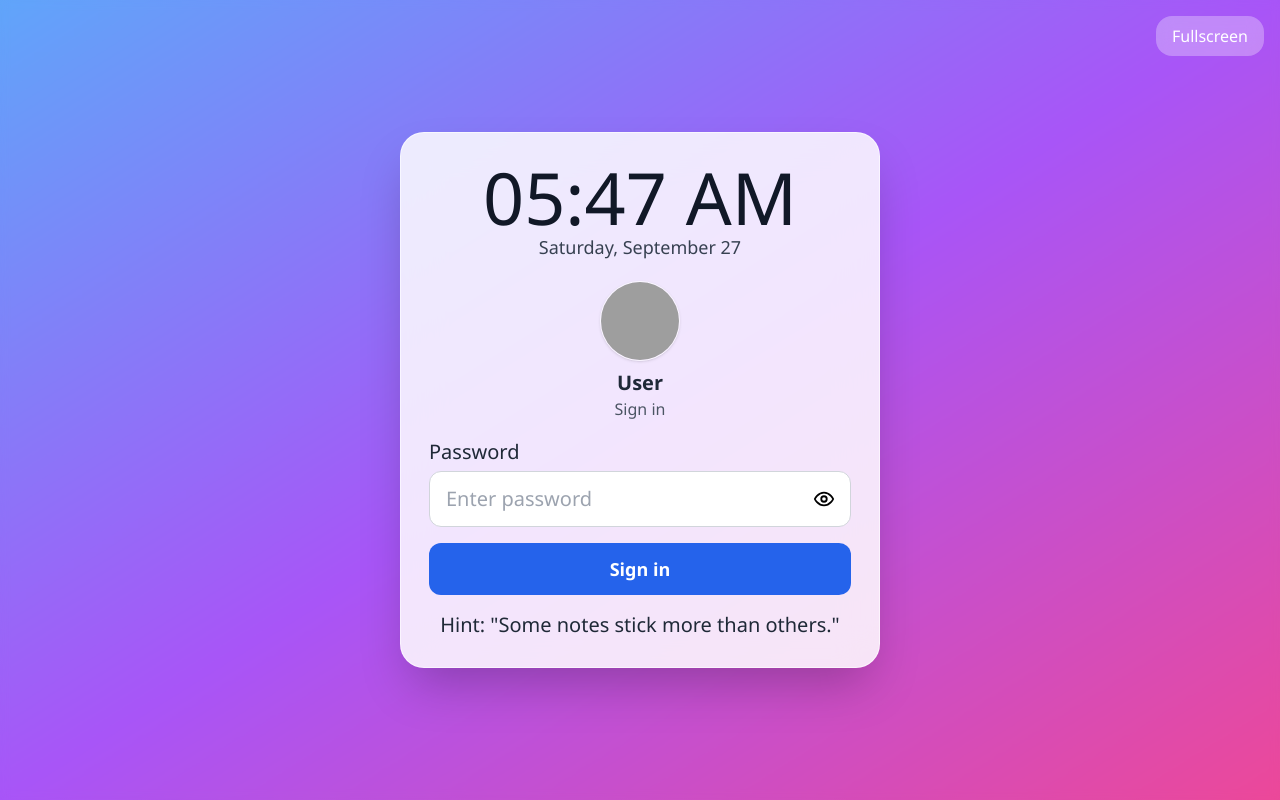
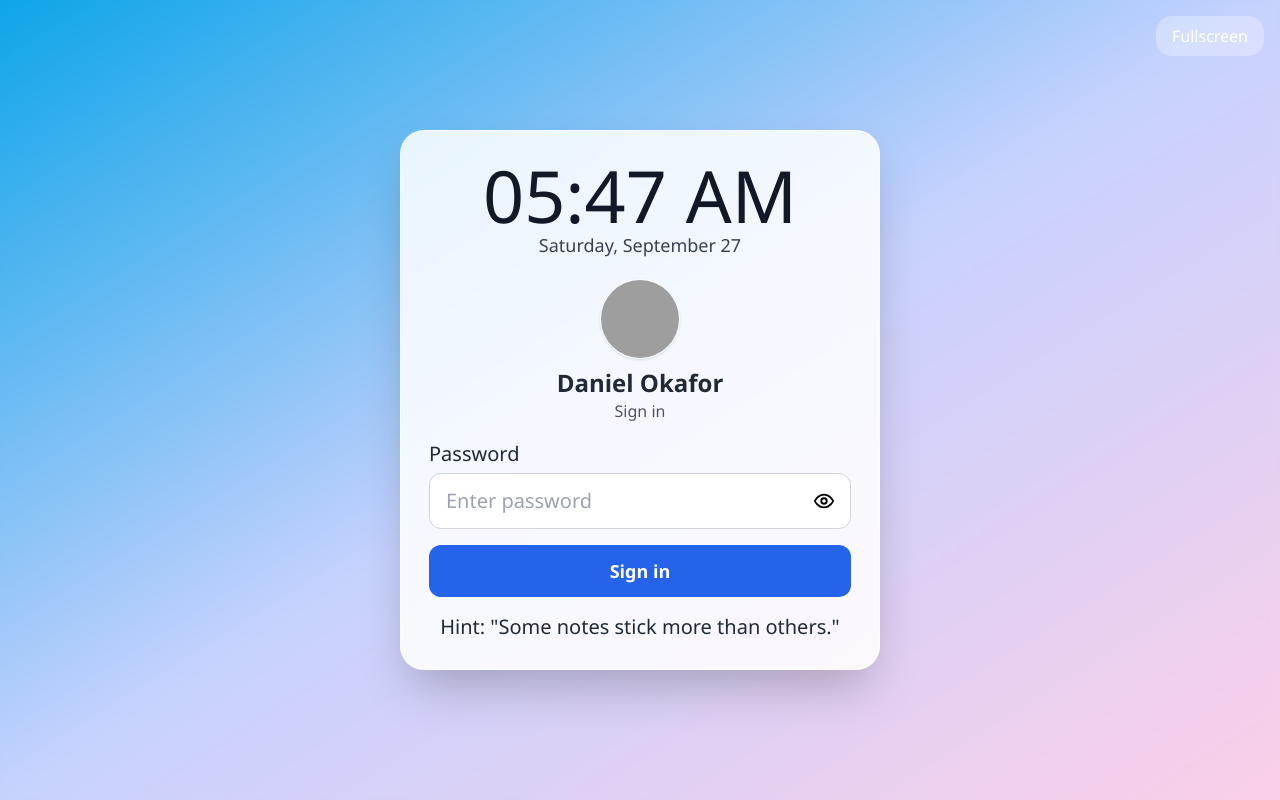
Before and after one commit to MissProtractor1213/DanielOkaforDesktop, a React (Create React App) app: page / in a window 1280 px wide. Built offline with nearby package versions, Linux system fonts and the light colour scheme; grey boxes are pictures that could not be loaded.

Commit message:
Update EscapeRoomDesktop.js

```diff
--- a/src/components/EscapeRoomDesktop.js
+++ b/src/components/EscapeRoomDesktop.js
@@ -29,7 +29,7 @@ import useFullscreen from "../hooks/useFullscreen";
  * public/sim/files/company-policy.pdf
  */
 
-const WALLPAPER = "bg-gradient-to-br from-blue-400 via-purple-500 to-pink-500";
+const WALLPAPER = "bg-gradient-to-br from-sky-500 via-indigo-200 to-pink-200";
 
 /* Simple Windows logo */
 function WindowsLogo({ className = "w-7 h-7" }) {
@@ -457,7 +457,7 @@ export default function EscapeRoomDesktop() {
                   e.currentTarget.style.display = "none";
                 }}
               />
-              <div className="text-xl font-bold text-gray-800 mt-2">User</div>
+              <div className="text-2xl font-bold text-gray-800 mt-2">Daniel Okafor</div>
               <div className="text-base text-gray-600">Sign in</div>
             </div>
 
```
